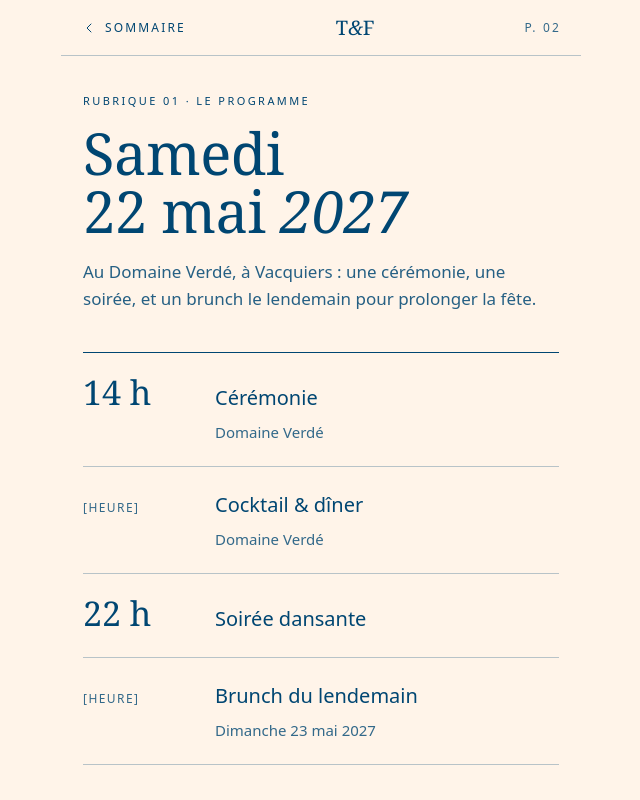
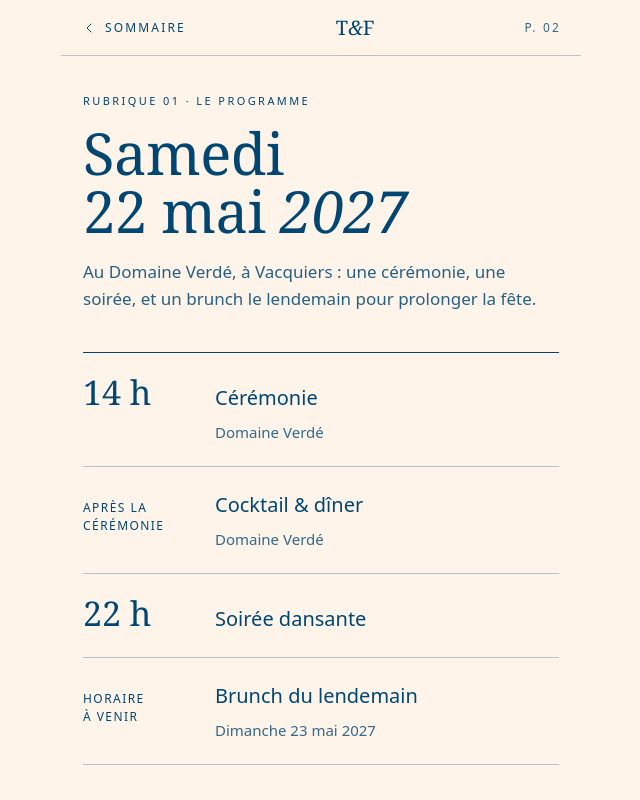
Before and after one commit to Herynyandry/site-mariage, an Astro site: page /programme in a window 1280 px wide. Shown: the top 800 px of the page, without its empty margins (319-959 px from the left). Built offline with nearby package versions, Linux system fonts and the light colour scheme; Astro itself is replaced by a stand-in of ours.

Commit message:
Programme : cocktail-dîner après la cérémonie, brunch à l'horaire à venir
Réponses de Fy Tia du 20/11 : le cocktail et le dîner suivent la cérémonie
(« tout le monde sera déjà sur place, personne n'est invité qu'à une partie »),
l'heure du brunch dépend du prestataire. Ces deux moments s'écrivent en étiquette
dans la colonne des heures ; le style des trous « [Heure] » disparaît avec eux.

Plus aucun trou dans les pages des invités (contrôle de astro.config.mjs rejoué
à la main sur dist/). Vu en Chromium à 360 et 390 px, sans erreur de console.

Co-Authored-By: Claude Opus 5.5 <noreply@anthropic.com>

```diff
--- a/src/pages/programme.astro
+++ b/src/pages/programme.astro
@@ -21,7 +21,7 @@ import { lien } from '../lib/lien';
           </div>
         </li>
         <li class="programme__ligne">
-          <span class="programme__heure programme__heure--manque">[Heure]</span>
+          <span class="programme__heure programme__heure--texte">Après la cérémonie</span>
           <div>
             <p class="programme__quoi">Cocktail &amp; dîner</p>
             <p class="programme__ou">Domaine Verdé</p>
@@ -34,7 +34,7 @@ import { lien } from '../lib/lien';
           </div>
         </li>
         <li class="programme__ligne">
-          <span class="programme__heure programme__heure--manque">[Heure]</span>
+          <span class="programme__heure programme__heure--texte">Horaire à&nbsp;venir</span>
           <div>
             <p class="programme__quoi">Brunch du lendemain</p>
             <p class="programme__ou">Dimanche 23 mai 2027</p>
--- a/src/styles/global.css
+++ b/src/styles/global.css
@@ -346,12 +346,14 @@ fieldset.champ legend {
   white-space: nowrap;
 }
 
-.programme__heure--manque {
+/* Un moment sans heure fixe (« Après la cérémonie », « Horaire à venir ») : en étiquette, sur deux lignes au besoin. */
+.programme__heure--texte {
   font-family: var(--sans);
   font-size: 12px;
+  line-height: 1.5;
   letter-spacing: 0.12em;
   text-transform: uppercase;
-  color: var(--gris);
+  white-space: normal;
 }
 
 .programme__quoi {
```
